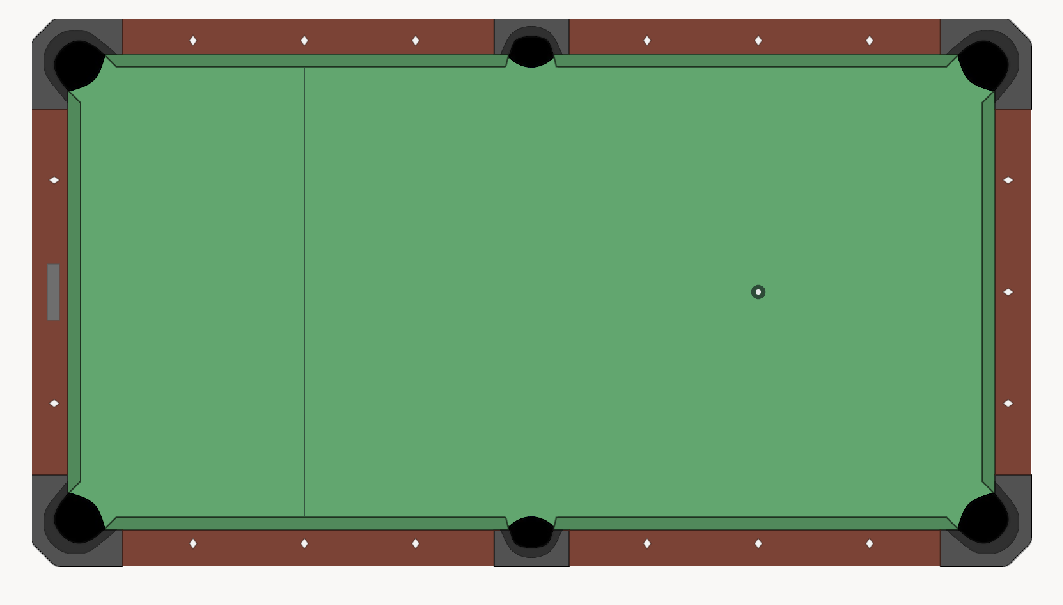
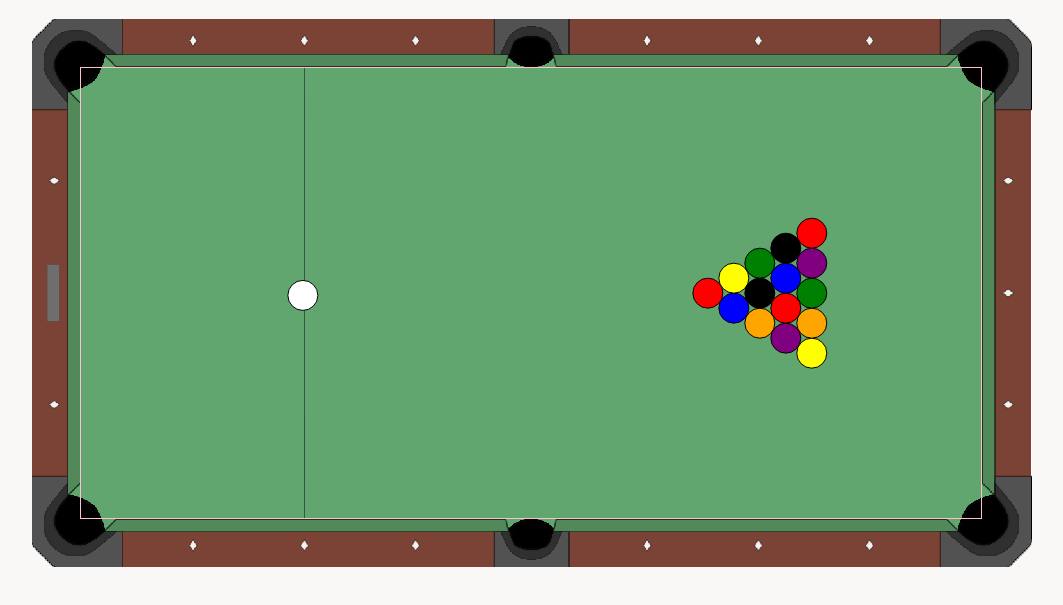
Before and after one commit to Kyczan/billiard-game, a website built with webpack: page public/index.html in a window 1280 px wide. Shown: the part 61-666 px from the top of the page, without its empty margins (108-1171 px from the left). Built offline with nearby package versions, Linux system fonts and the light colour scheme.

Commit message:
Generate balls

```diff
--- a/package.json
+++ b/package.json
@@ -17,6 +17,7 @@
     "@babel/preset-env": "^7.2.3",
     "babel-eslint": "^10.0.1",
     "babel-loader": "^8.0.5",
+    "babel-plugin-transform-class-properties": "^6.24.1",
     "clean-webpack-plugin": "^1.0.0",
     "css-loader": "^2.1.0",
     "eslint": "^5.12.0",
--- a/public/index.html
+++ b/public/index.html
@@ -9,7 +9,10 @@
   <body>
     <div class="wrapper">
       <h1>Simple billiard game</h1>
-      <canvas id="game" height="548" width="1000"></canvas>
+      <div class="content">
+        <canvas id="pool" height="548" width="1000"></canvas>
+        <canvas id="game" height="450" width="900"></canvas>
+      </div>
     </div>
   </body>
 </html>
--- /dev/null
+++ b/src/background.js
@@ -0,0 +1,22 @@
+import context from './context';
+import { POOL_WIDTH, POOL_HEIGHT } from './constants';
+import BgImage from '../assets/pool.png';
+
+const ctx = context('pool');
+
+class Background {
+  constructor() {
+    this.background = new Image();
+    this.background.src = BgImage;
+  }
+
+  setBackground() {
+    this.background.onload = () => {
+      ctx.drawImage(this.background, 0, 0, POOL_WIDTH, POOL_HEIGHT);
+    };
+  }
+}
+
+const background = () => new Background().setBackground();
+
+export default background;
--- /dev/null
+++ b/src/ball.js
@@ -0,0 +1,24 @@
+import context from './context';
+import { BALL_RAD } from './constants';
+
+const ctx = context();
+
+class Ball {
+  constructor(x = 0, y = 0, color = 'white') {
+    this.x = x;
+    this.y = y;
+    this.color = color;
+  }
+  draw() {
+    const circle = new Path2D();
+    circle.arc(this.x, this.y, BALL_RAD, 0, 2 * Math.PI);
+    ctx.fillStyle = this.color;
+    ctx.fill(circle);
+    ctx.strokeStyle = 'black';
+    ctx.stroke(circle);
+  }
+}
+
+const ball = (x, y, color) => new Ball(x, y, color).draw();
+
+export default ball;
--- /dev/null
+++ b/src/balls.js
@@ -0,0 +1,74 @@
+import ball from './ball';
+import { BALL_RAD, GAME_WIDTH, GAME_HEIGHT } from './constants';
+
+class Balls {
+  generatePositions() {
+    // ball radius
+    const ball_r = BALL_RAD;
+
+    // starting point for first ball in triangle
+    // we want 8 ball to be in the center of right half of pool
+    // and lets add some randomness
+    const start_x =
+      GAME_WIDTH * 0.75 - 2 * ball_r * 1.732 + (Math.random() - 0.5) * 10;
+    const start_y = GAME_HEIGHT * 0.5 + (Math.random() - 0.5) * 10;
+
+    const colors = [
+      'red',
+      'blue',
+      'yellow',
+      'orange',
+      'black',
+      'green',
+      'purple',
+      'red',
+      'blue',
+      'black',
+      'yellow',
+      'orange',
+      'green',
+      'purple',
+      'red'
+    ];
+
+    const ballsPos = [];
+    let k = 0;
+
+    // this is how triangle of balls is generated [i,j]:
+    //                         [4,4]
+    //                   [3,3] [4,3]
+    //             [2,2] [3,2] [4,2]
+    //       [1,1] [2,1] [3,1] [4,1]
+    // [0,0] [1,0] [2,0] [3,0] [4,0]
+    for (let i = 0; i < 5; i++) {
+      for (let j = 0; j < i + 1; j++) {
+        ballsPos.push({
+          x: start_x + ball_r * i * 1.732,
+          y: start_y + ball_r * i - ball_r * j * 2,
+          color: colors[k++]
+        });
+      }
+    }
+
+    // in the end let's add white ball
+    // lets add some randomness
+    ballsPos.push({
+      x: GAME_WIDTH * 0.25 - Math.random() * 10,
+      y: start_y + (Math.random() - 0.5) * 5,
+      color: 'white'
+    });
+
+    return ballsPos;
+  }
+
+  setBalls() {
+    const ballPos = this.generatePositions();
+    ballPos.forEach(b => {
+      ball(b.x, b.y, b.color);
+    });
+  }
+}
+
+const balls = () => new Balls().setBalls();
+
+export default balls;
--- /dev/null
+++ b/src/constants.js
@@ -0,0 +1,5 @@
+export const POOL_WIDTH = 1000;
+export const POOL_HEIGHT = 550;
+export const GAME_WIDTH = 900;
+export const GAME_HEIGHT = 450;
+export const BALL_RAD = 15;
--- /dev/null
+++ b/src/context.js
@@ -0,0 +1,13 @@
+class Context {
+  constructor(canvas = 'game') {
+    this.context = document.getElementById(canvas).getContext('2d');
+    this.context.imageSmoothingEnabled = false;
+  }
+  getCtx() {
+    return this.context;
+  }
+}
+
+const context = canvas => new Context(canvas).getCtx();
+
+export default context;
--- a/src/index.css
+++ b/src/index.css
@@ -9,3 +9,25 @@ body {
   margin-right: auto;
   width: 1000px;
 }
+
+.content {
+  position: relative;
+}
+
+canvas {
+  display: block;
+  position: absolute;
+  top: 0;
+  left: 0;
+}
+
+#pool {
+  z-index: 0;
+}
+
+#game {
+  z-index: 1;
+  top: 48px;
+  left: 48px;
+  border: 1px solid pink;
+}
--- a/src/index.js
+++ b/src/index.js
@@ -1,12 +1,8 @@
+import context from './context';
+import background from './background';
+import balls from './balls';
 import './index.css';
-import Pool from '../assets/pool.png';
 
-const ctx = document.getElementById('game').getContext('2d');
-const img = new Image();
-
-ctx.imageSmoothingEnabled = false;
-
-img.onload = function() {
-  ctx.drawImage(img, 0, 0, 1000, 548);
-};
-img.src = Pool;
+context();
+background();
+balls();
--- a/webpack.config.js
+++ b/webpack.config.js
@@ -22,7 +22,10 @@ module.exports = {
           loader: 'babel-loader',
           options: {
             presets: ['@babel/preset-env'],
-            plugins: ['@babel/plugin-proposal-object-rest-spread']
+            plugins: [
+              '@babel/plugin-proposal-object-rest-spread',
+              'babel-plugin-transform-class-properties'
+            ]
           }
         }
       },
```
Also changed, not shown: 1 other file.
